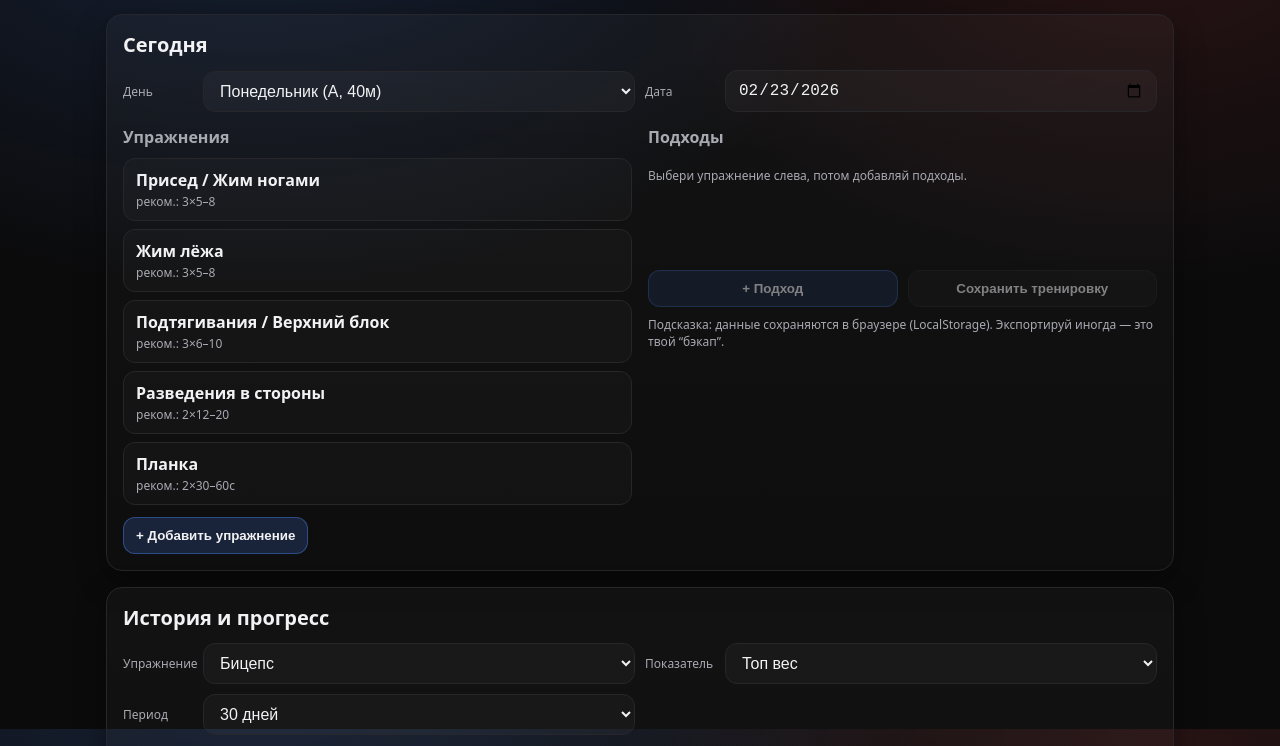
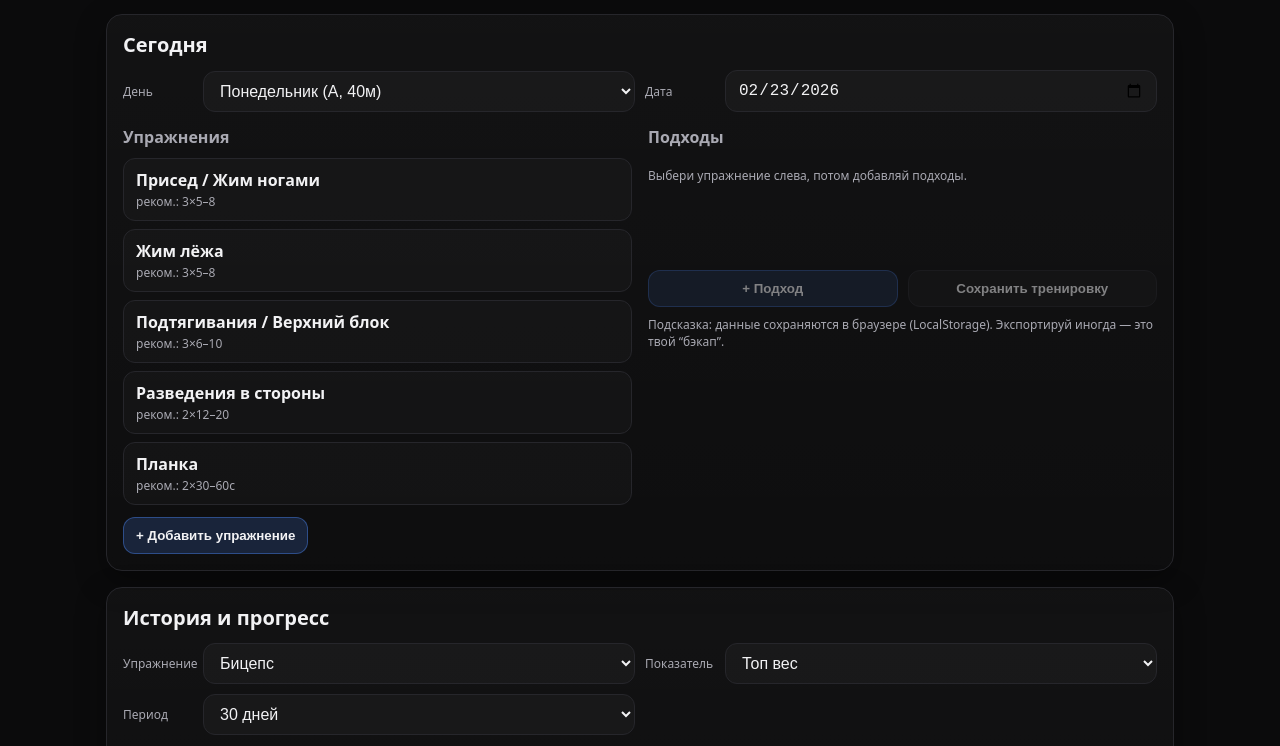
Before and after one commit to kiryushkin37/workout-tracker, a plain HTML site: page index.html in a window 1280 px wide. Shown: the part 71-817 px from the top of the page. Drawn offline with Linux system fonts and the light colour scheme.

Commit message:
Update styles.css

```diff
--- a/styles.css
+++ b/styles.css
@@ -17,9 +17,7 @@ html,body{ height:100%; }
 body{
   margin:0;
   font-family:var(--font);
-  background: radial-gradient(1200px 800px at 20% -10%, rgba(79,140,255,.18), transparent 55%),
-              radial-gradient(900px 600px at 90% 0%, rgba(255,79,79,.12), transparent 60%),
-              var(--bg);
+  background: var(--bg);
   color:var(--text);
 }
 
@@ -62,7 +60,7 @@ h3{ margin:0 0 10px 0; font-size:16px; color:var(--muted); font-weight:700; }
 
 .row{
   display:grid;
-  grid-template-columns: 70px 1fr 70px 1fr;
+  grid-template-columns: 70px minmax(0,1fr) 70px minmax(0,1fr);
   gap:10px;
   align-items:center;
   margin:10px 0 14px;
@@ -225,3 +223,7 @@ dialog::backdrop{
   box-shadow: var(--shadow);
 }
 .modal h3{ margin-top:0; }
+
+input[type="date"].input{
+  min-width: 0;
+}
```
